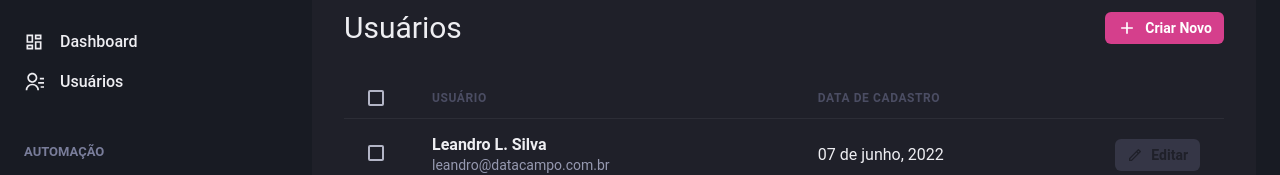
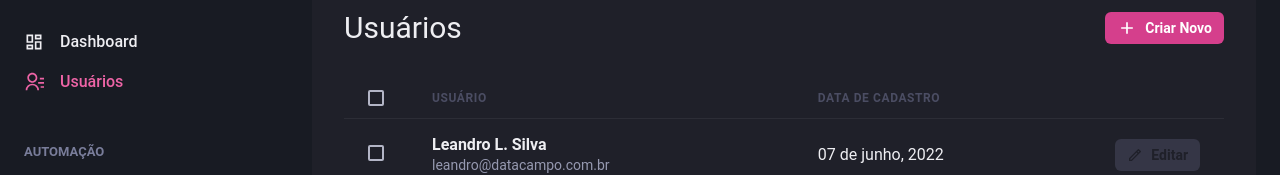
Before and after one commit to lemaun/react-chapter4-dashgo, a Next.js app: page /users in a window 1280 px wide. Shown: the part 142-317 px from the top of the page. Built offline with nearby package versions, Linux system fonts and the light colour scheme.

Commit message:
active links

```diff
--- /dev/null
+++ b/src/components/ActiveLink.tsx
@@ -0,0 +1,29 @@
+import Link, { LinkProps } from "next/link";
+import { useRouter } from "next/router";
+import { cloneElement, ReactElement } from "react";
+
+interface ActiveLinkProps extends LinkProps {
+  children: ReactElement;
+  shouldMatchExactHref?: boolean;
+}
+
+export function ActiveLink({children, shouldMatchExactHref = false, ...rest}: ActiveLinkProps) {
+  const { asPath } = useRouter()
+  let isActive = false
+
+  if (shouldMatchExactHref && (asPath === rest.href || asPath === rest.as)){
+    isActive = true
+  }
+
+  if (!shouldMatchExactHref && (asPath.startsWith(String(rest.href)) || asPath.startsWith(String(rest.href)))){
+    isActive = true
+  }
+
+  return (
+    <Link {...rest}>
+      {cloneElement(children, {
+        color: isActive ? 'pink.400' : 'gray.50'
+      })}
+    </Link>
+  )
+}
--- a/src/components/Sidebar/NavLink.tsx
+++ b/src/components/Sidebar/NavLink.tsx
@@ -1,6 +1,6 @@
 import { Icon, Link as ChakraLink, Text, LinkProps as ChakraLinkProps} from "@chakra-ui/react";
-import Link from "next/link";
 import { ElementType } from "react";
+import { ActiveLink } from "../ActiveLink";
 
 interface NavLinkProps extends ChakraLinkProps {
   icon: ElementType;
@@ -10,11 +10,11 @@
 
 export function NavLink({icon, children, href, ...rest}: NavLinkProps) {
   return (
-    <Link href={href} passHref>
+    <ActiveLink href={href} passHref>
       <ChakraLink display="flex" alignItems="center" {...rest}>
         <Icon as={icon} fontSize="20" />
         <Text ml="4" fontWeight="medium">{children}</Text>
       </ChakraLink>
-    </Link>
+    </ActiveLink>
   )
 }
```
